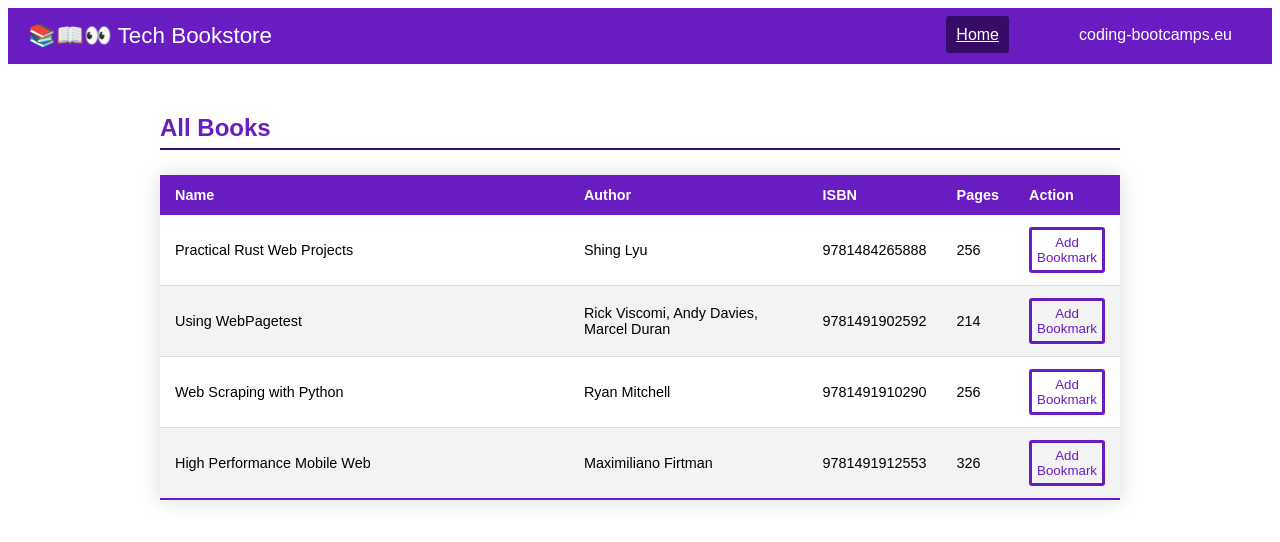
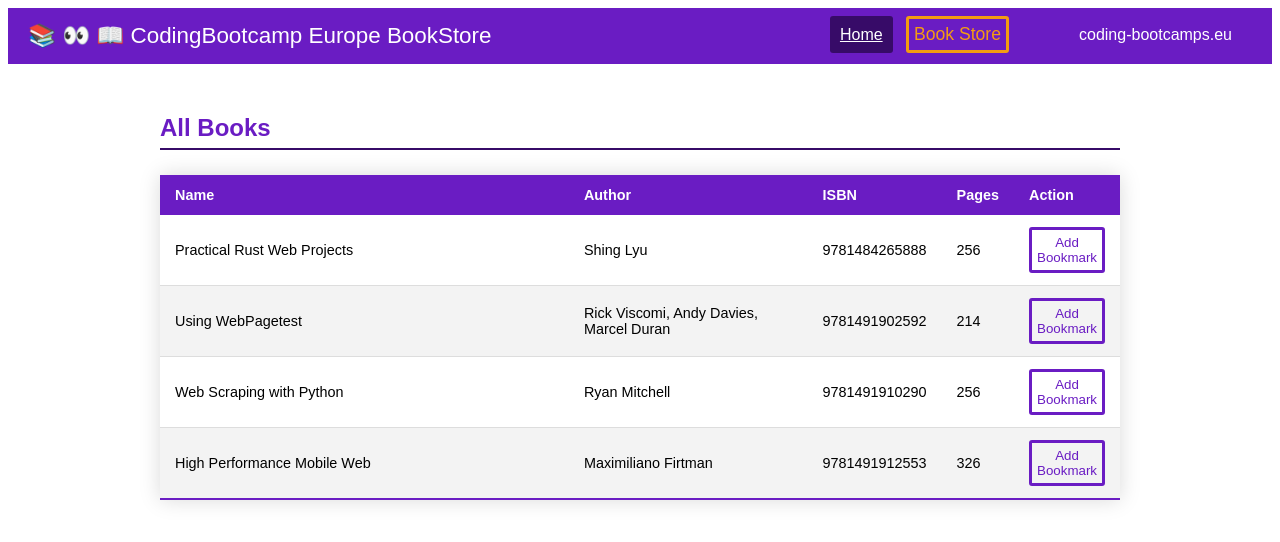
Before and after one commit to kiraGit67/header-and-booklist-component, a Vue app: page / in a window 1280 px wide. Shown: the top 542 px of the page. Built offline with nearby package versions, Linux system fonts and the light colour scheme.

Commit message:
feat: adds some more variable data to HeaderComponent

```diff
--- a/src/components/HeaderComponent.vue
+++ b/src/components/HeaderComponent.vue
@@ -1,18 +1,44 @@
 <template>
   <header class="header">
     <section class="header__section">
-      <p class="header__task-name">📚📖👀 Tech Bookstore</p>
+      <p class="header__task-name">{{ headerEmoticons }} {{ headerTitle }}</p>
       <div class="header__bootcamp-info-wrapper">
         <nav class="header__nav">
-          <a href="#" class="header__nav-item header__nav-item--active">Home</a>
+          <a href="#" class="header__nav-item header__nav-item--active">Home</a
+          >&nbsp;&nbsp;
+          <base-button
+            :text="baseButtonText"
+            variant="secondary"
+            :style="baseButtonStyle"
+          />
         </nav>
-        <a href="https://www.coding-bootcamps.eu/" class="header__bootcamp-link"
-          >coding-bootcamps.eu</a
-        >
+        <a :href="headerLink" class="header__bootcamp-link">{{
+          headerLinkText
+        }}</a>
       </div>
     </section>
   </header>
 </template>
+
+<script>
+import BaseButton from "@/components/BaseButton.vue";
+
+export default {
+  data() {
+    return {
+      headerTitle: "CodingBootcamp Europe BookStore",
+      headerEmoticons: "📚 👀 📖 ",
+      headerLink: "https://www.coding-bootcamps.eu/",
+      headerLinkText: "coding-bootcamps.eu",
+      baseButtonStyle: "font-size: 1.1rem",
+      baseButtonText: "Book Store",
+    };
+  },
+  components: {
+    BaseButton,
+  },
+};
+</script>
 
 <style scoped>
 .header {
```
